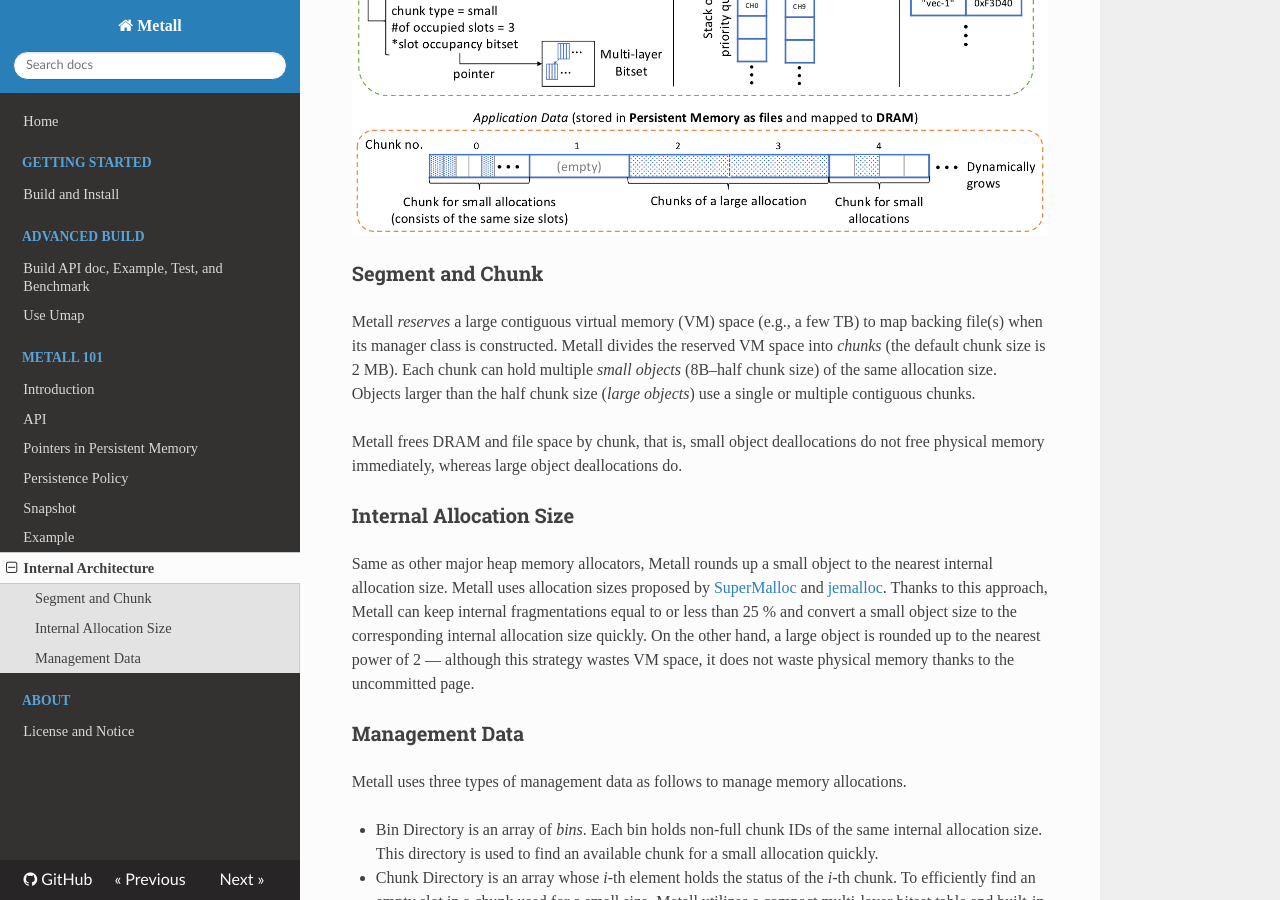
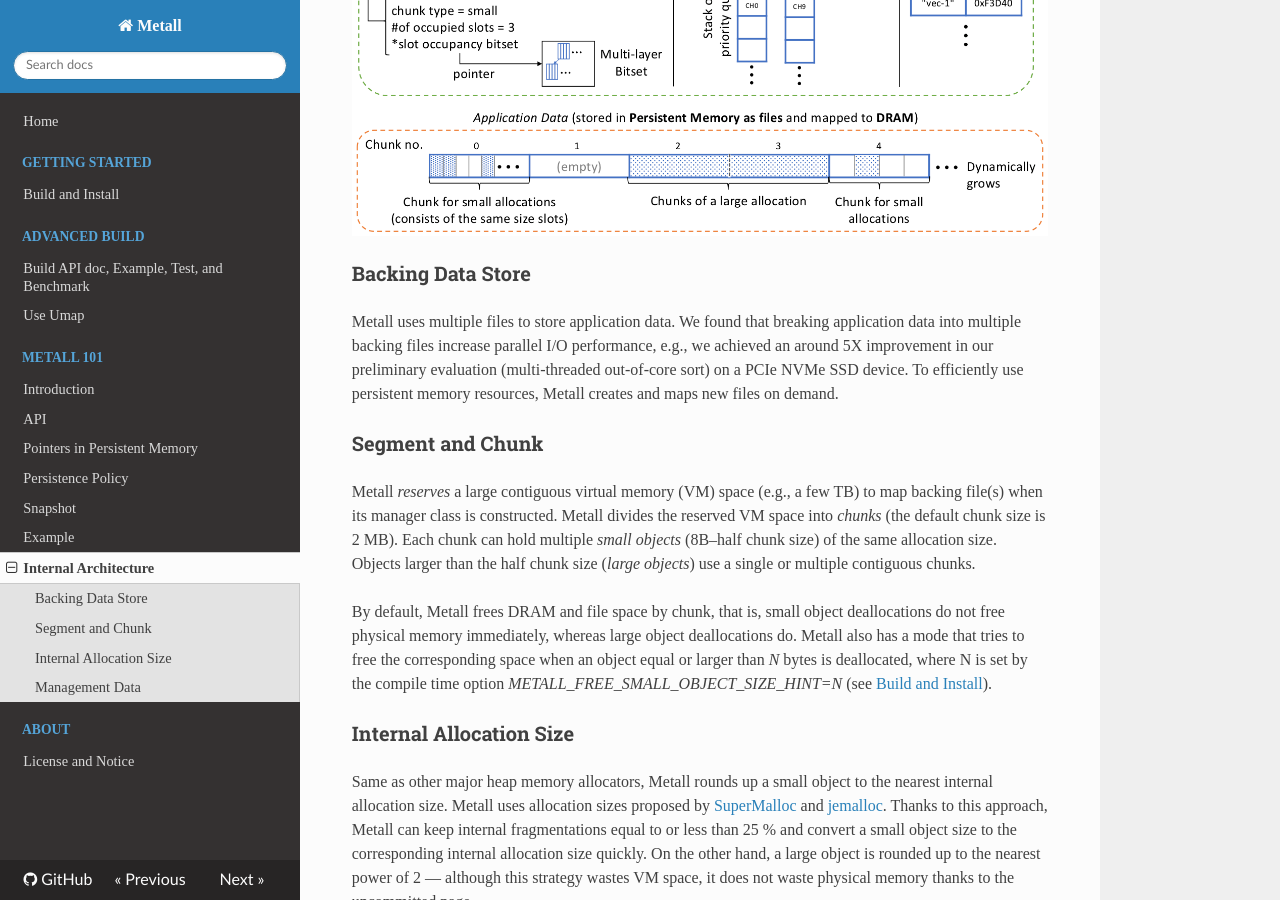
Before and after one commit to LLNL/metall, an MkDocs documentation site: the page built from docs/readthedocs/detail/internal_architecture.md, in a window 1280 px wide and 900 px high, scrolled down 493 px. Built offline with MkDocs 1.6.1, drawn with Linux system fonts in a browser that asks for light colours; nearby versions of some CDN libraries.

Commit message:
Update document

```diff
--- a/docs/readthedocs/detail/internal_architecture.md
+++ b/docs/readthedocs/detail/internal_architecture.md
@@ -12,14 +12,21 @@ The figure below is the internal architecture of Metall
 ![metall_architecture](../img/metall_architecture.png "Metall's Internal Architecture")
 
 
+### Backing Data Store
+Metall uses multiple files to store application data.
+We found that breaking application data into multiple backing files increase parallel I/O performance, e.g., we achieved an around 5X improvement in our preliminary evaluation (multi-threaded out-of-core sort) on a PCIe NVMe SSD device.
+To efficiently use persistent memory resources, Metall creates and maps new files on demand.
+
 ### Segment and Chunk
 Metall *reserves* a large contiguous virtual memory (VM) space (e.g., a few TB) to map backing file(s) when its manager class is constructed.
 Metall divides the reserved VM space into *chunks* (the default chunk size is 2 MB).
 Each chunk can hold multiple *small objects* (8B–half chunk size) of the same allocation size.
 Objects larger than the half chunk size (*large objects*) use a single or multiple contiguous chunks.
 
-Metall frees DRAM and file space by chunk, that is,
+By default, Metall frees DRAM and file space by chunk, that is,
 small object deallocations do not free physical memory immediately, whereas large object deallocations do.
+Metall also has a mode that tries to free the corresponding space when an object equal or larger than *N* bytes is deallocated,
+where N is set by the compile time option *METALL_FREE_SMALL_OBJECT_SIZE_HINT=N* (see [Build and Install](../getting_started/build_and_install.md)).
 
 ### Internal Allocation Size
 Same as other major heap memory allocators, Metall rounds up a small object to the nearest internal allocation size.
```
Also changed, not shown: docs/readthedocs/detail/introduction.md (+2 -2 lines), 4 other files.
